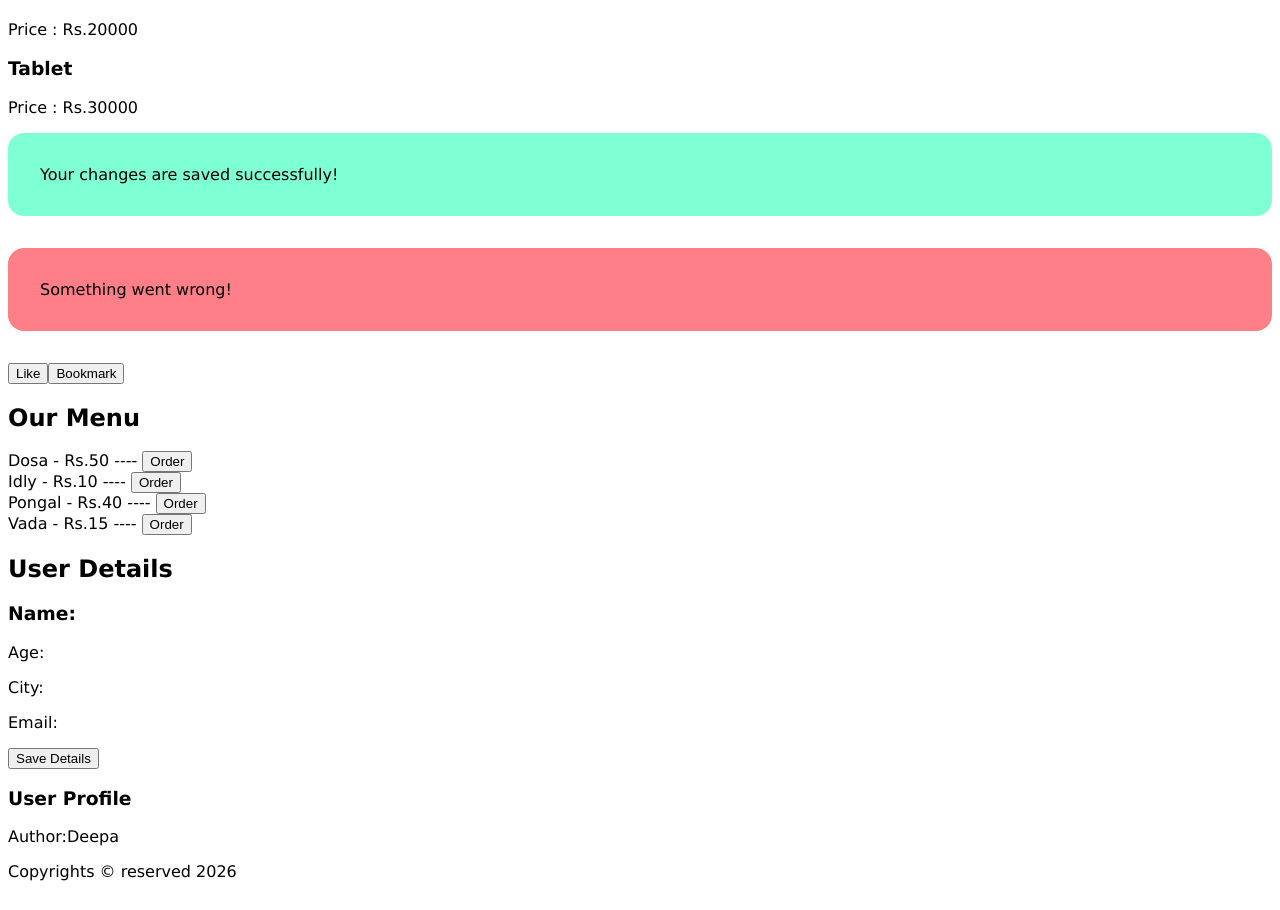
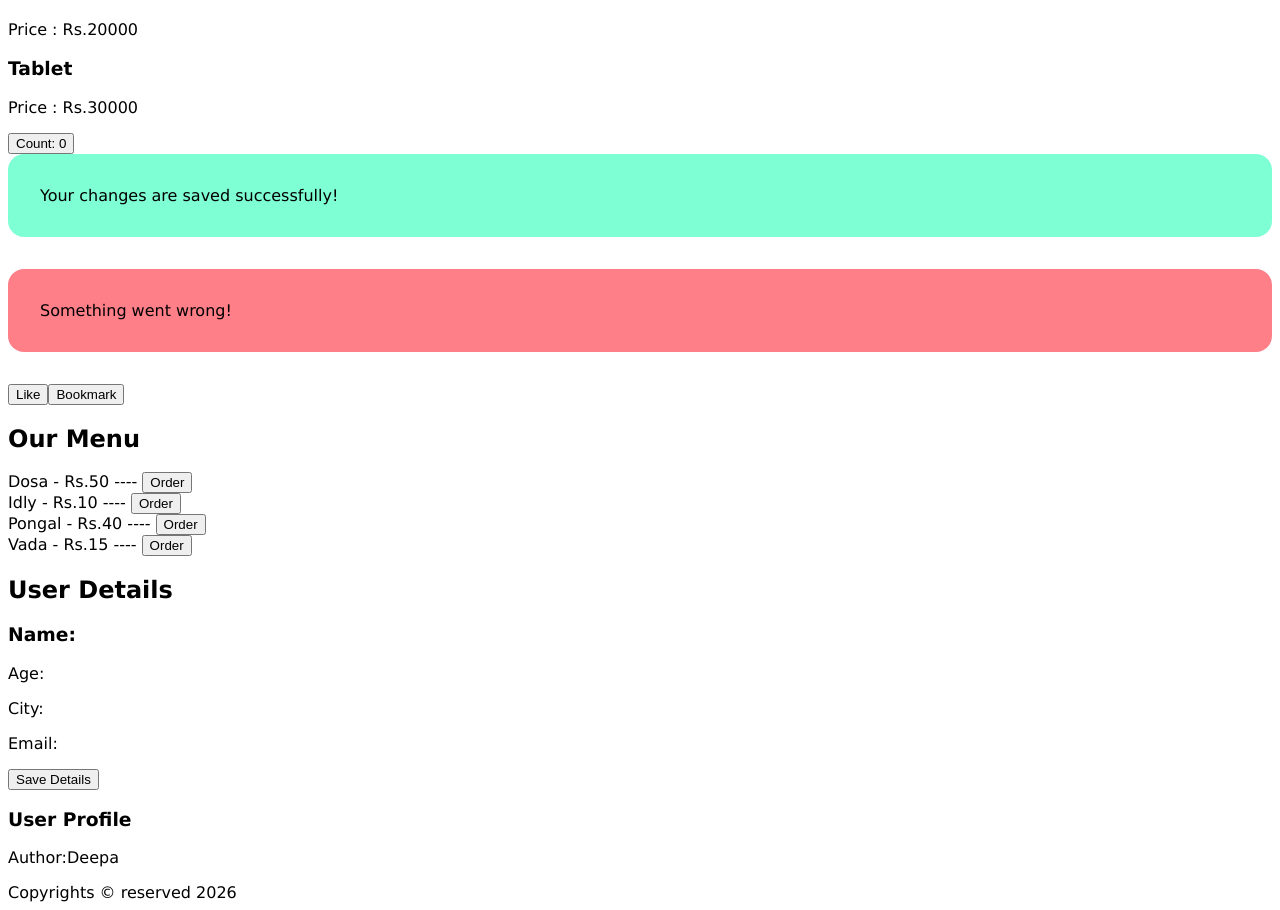
Before and after one commit to gnanadeepa-code/WebApp_Projects_WS, a React (Vite) app in the folder React_Project2/React-App/: page / in a window 1280 px wide. Shown: the part 1045-1955 px from the top of the page. Before the commit the page ends 1934 px from the top, so only its background shows below. Built offline with nearby package versions, Linux system fonts and the light colour scheme.

Commit message:
counter logic without useState hook

```diff
--- a/React_Project2/React-App/src/App.jsx
+++ b/React_Project2/React-App/src/App.jsx
@@ -14,6 +14,7 @@ import { Alert } from "./Alert";
 import { CustomButton } from "./CustomButton";
 import { UserCard } from "./UserCard";
 import { Menu } from "./Menu";
+import { Counter } from "./Counter";
 
 function App() {
   return (
@@ -43,6 +44,7 @@ function App() {
         inStock={true}
         categories={["Electronics", "Computers", "Gaming"]}
       />
+      <Counter />
       <Alert>Your changes are saved successfully!</Alert>
       <Alert type="error">Something went wrong!</Alert>
       <CustomButton text="Like"/>
--- /dev/null
+++ b/React_Project2/React-App/src/Counter.jsx
@@ -0,0 +1,15 @@
+export const Counter =() => {
+    //State is a components memory. It is spl data that, 1. Triggers a re-render when it changes (solving screen update problem) 2.Persists btwn renders (solving component's local variable reset problem when re-rendering)
+    //Hooks are spl functions that let you hook into React features
+    //useState hook is used for managing state
+    let count = 0;
+
+    const handleClick =() =>{
+        count += 1;
+        console.log(count);
+    };
+
+    return (
+        <button onClick={handleClick}>Count: {count} </button>
+    )
+}
```
